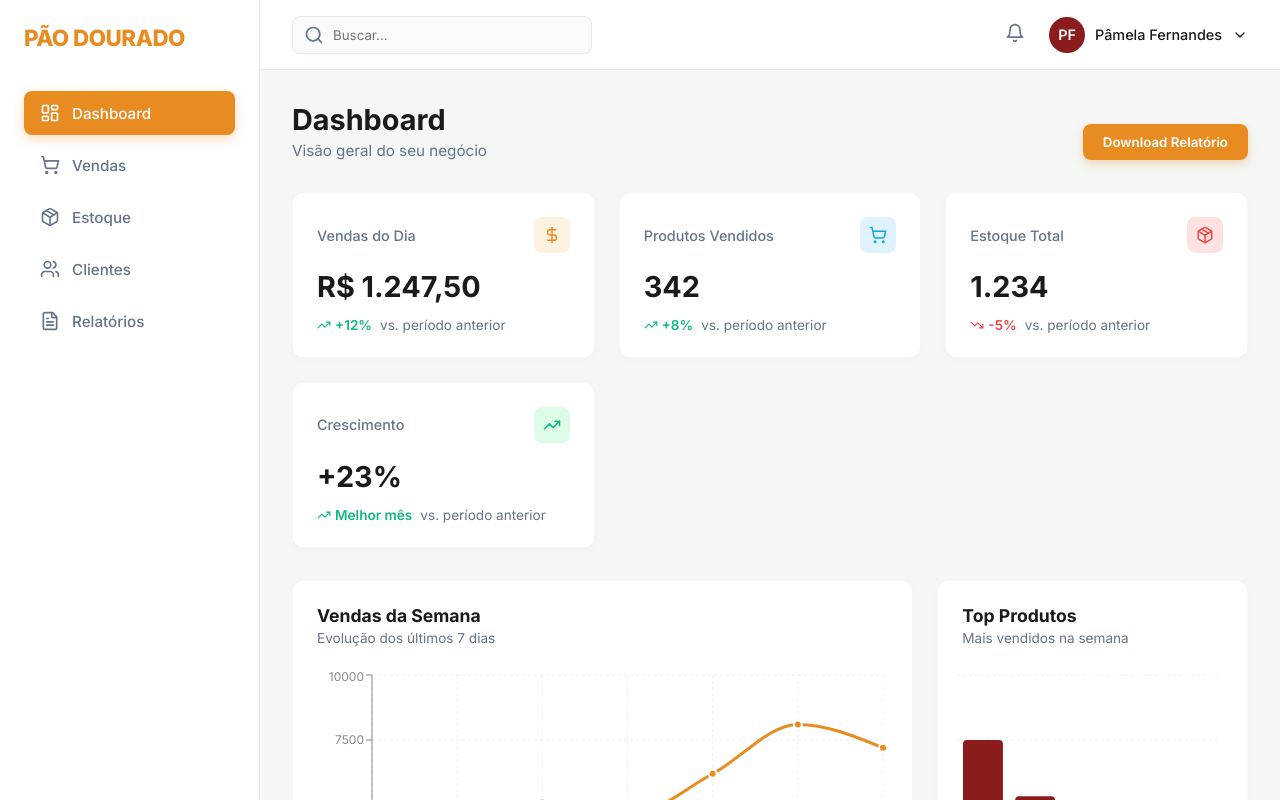
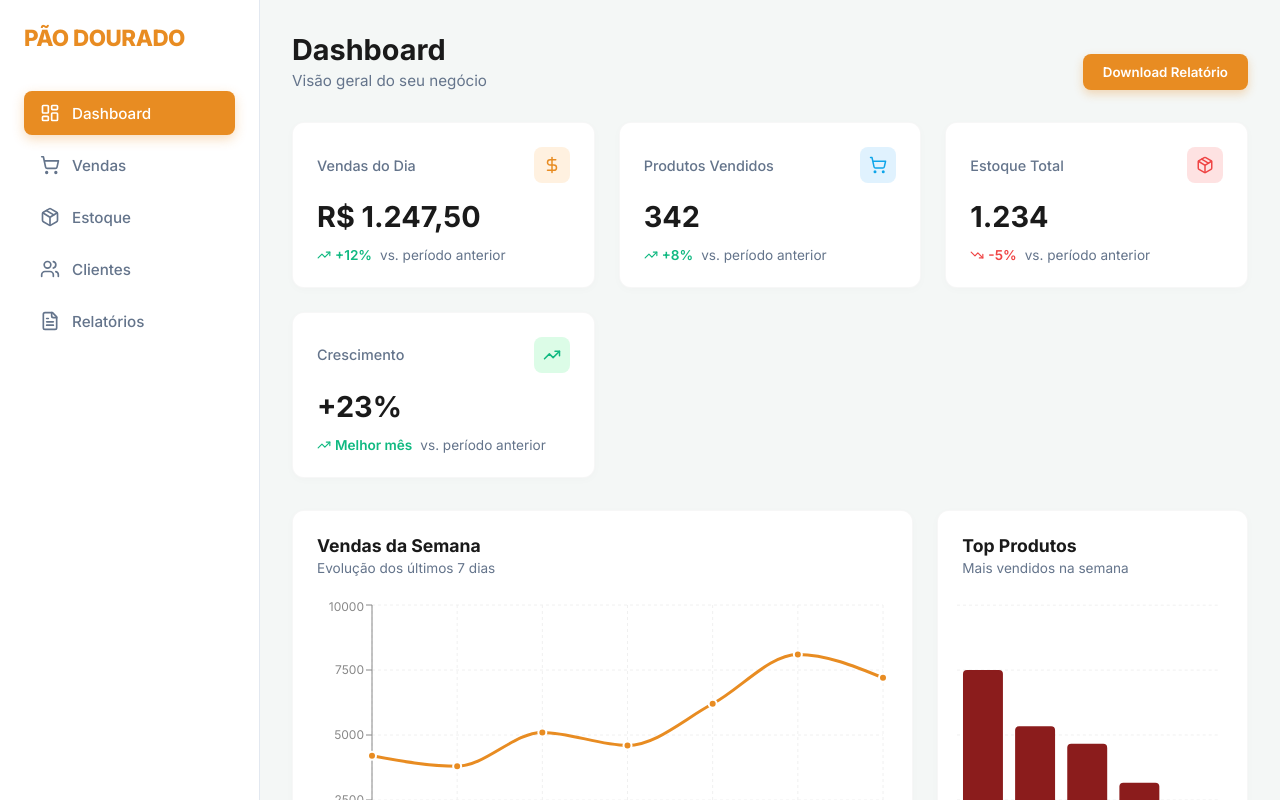
Before and after one commit to pamialvs/sistema-padaria, a React (Vite) app: page /dashboard in a window 1280 px wide. Shown: the top 800 px of the page. Built offline with nearby package versions, Linux system fonts and the light colour scheme.

Commit message:
testando a branch

```diff
--- a/src/Pages/dashboard/Dashboard.jsx
+++ b/src/Pages/dashboard/Dashboard.jsx
@@ -101,20 +101,7 @@ export default function Dashboard() {
       <div className={s.mainWrapper}>
 
         {/* Topbar */}
-        <header className={s.topbar}>
-          <div className={s.searchWrapper}>
-            <Search className={s.searchIcon} size={20} />
-            <input type="text" placeholder="Buscar..." className={s.searchInput} />
-          </div>
-          <div className={s.profileWrapper}>
-            <button className={s.iconBtn}><Bell size={20} /></button>
-            <div className={s.userProfile}>
-              <div className={s.avatar}>PF</div>
-              <span>Pâmela Fernandes</span>
-              <ChevronDown size={16} />
-            </div>
-          </div>
-        </header>
+
 
         {/* Dashboard Content */}
         <main className={s.content}>
```
